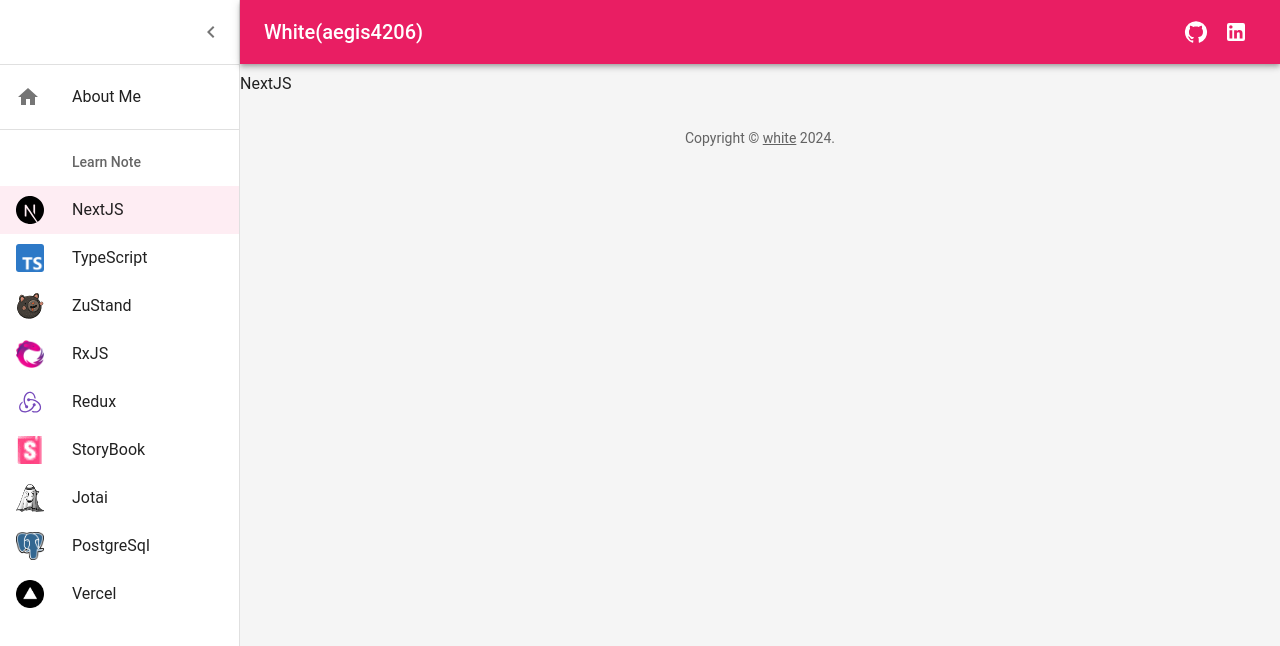
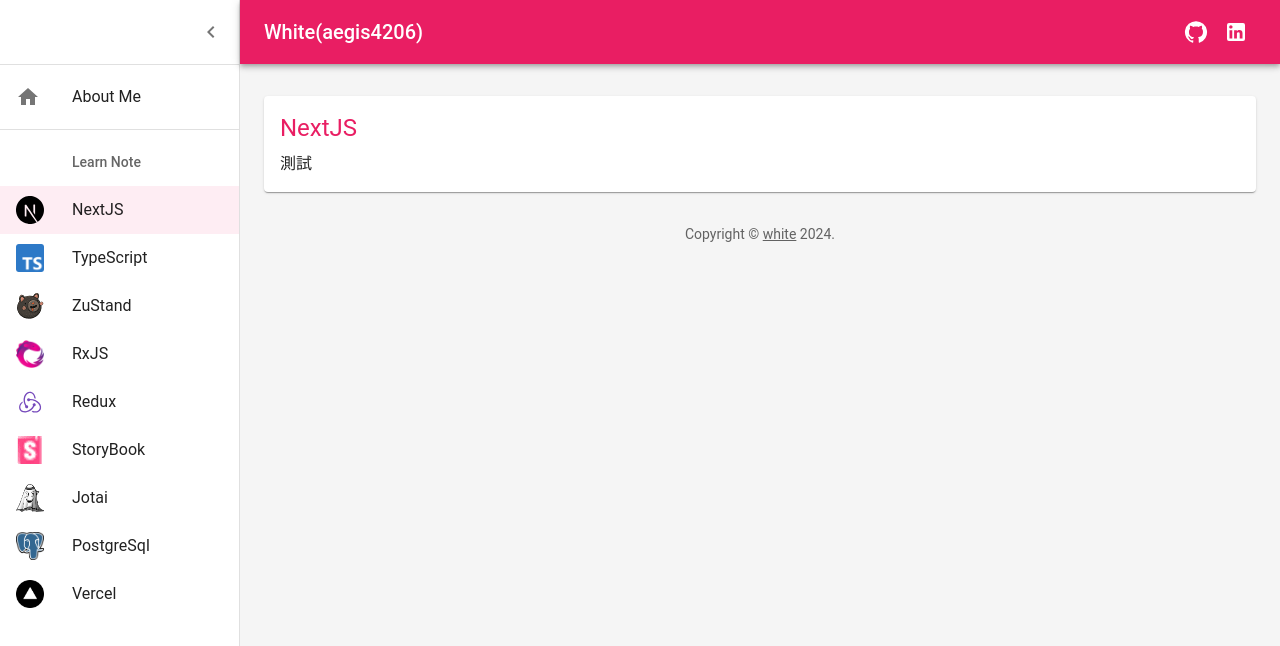
Before and after one commit to aegis4206/my-blog, a Next.js app: page /NextJS in a window 1280 px wide. Shown: the top 646 px of the page. Built offline with nearby package versions, Linux system fonts and the light colour scheme.

Commit message:
fix: CSR props傳遞問題、type

```diff
--- a/app/@component/Dashboard.tsx
+++ b/app/@component/Dashboard.tsx
@@ -10,10 +10,8 @@
 import Typography from '@mui/material/Typography';
 import Divider from '@mui/material/Divider';
 import IconButton from '@mui/material/IconButton';
-import Badge from '@mui/material/Badge';
 import Container from '@mui/material/Container';
 import Grid from '@mui/material/Grid';
-import Link from '@mui/material/Link';
 import MenuIcon from '@mui/icons-material/Menu';
 import ChevronLeftIcon from '@mui/icons-material/ChevronLeft';
 import GitHubIcon from '@mui/icons-material/GitHub';
@@ -22,8 +20,6 @@
 
 import theme from './theme';
 import Footer from './Footer'
-
-
 
 
 const drawerWidth: number = 240;
@@ -76,14 +72,14 @@
   }),
   );
 
-// TODO remove, this demo shouldn't need to reset the theme.
-// const defaultTheme = createTheme();
 
-export default function Dashboard({
-  content,
-}: {
-  content: React.ReactNode
-}) {
+export default function Dashboard(
+  {
+    children,
+  }: {
+    children: React.ReactNode
+  }
+) {
 
   const [open, setOpen] = React.useState(true);
 
@@ -167,7 +163,7 @@
           <Toolbar />
           <Container maxWidth={false} sx={{ mt: 4, mb: 4 }}>
             <Grid container spacing={3}>
-              {content}
+              {children}
             </Grid>
             <Footer sx={{ pt: 4 }} />
           </Container>
--- a/app/@component/listItems.tsx
+++ b/app/@component/listItems.tsx
@@ -19,11 +19,13 @@
 import typescript from '@/app/@img/typescript.png'
 import rxjs from '@/app/@img/rxjs.png'
 import zustand from '@/app/@img/zustand.png'
+import { Node } from 'postcss';
 
 
 interface ListObj {
   title: string,
-  path: string
+  path: string,
+  icon: React.ReactNode
 }
 
 const List = ({ listArr }: any) => {
--- a/app/NextJS/page.tsx
+++ b/app/NextJS/page.tsx
@@ -1,9 +1,33 @@
-'use client'
+import type { Metadata } from 'next'
 import React from 'react'
+import { Grid, Typography, Paper } from '@mui/material'
+
+export const metadata: Metadata = {
+    title: "learn daily note",
+    description: 'Next JS',
+  }
 
 const NextJS = () => {
+
     return (
-        <div>NextJS</div>
+        <Grid item xs={12} md={12}>
+            <Paper
+                sx={{
+                    p: 2,
+                    display: 'flex',
+                    flexDirection: 'column',
+                    height: '100%',
+                }}
+            >
+                <Typography component="h2" variant="h5" color="primary" gutterBottom>
+                    NextJS
+                </Typography>
+                <Typography>
+                    測試
+                </Typography>
+            </Paper>
+        </Grid>
+
     )
 }
 
--- a/app/layout.tsx
+++ b/app/layout.tsx
@@ -4,10 +4,9 @@
 
 import Dashboard from './@component/Dashboard'
 
-
 export const metadata: Metadata = {
   title: "white's blog",
-  description: 'learn daily',
+  description: 'about me',
 }
 
 export default function RootLayout({
@@ -20,12 +19,12 @@
   return (
     <html lang="en">
       <head>
-        {/* <title>white&apos;s blog</title>
-        <meta name="description" content="white's blog" /> */}
+        {/* <title>white&apos;s blog</title> */}
+        {/* <meta name="description" content="white's blog" /> */}
         <link rel="stylesheet" href="https://cdnjs.cloudflare.com/ajax/libs/font-awesome/6.5.1/css/all.min.css" />
       </head>
       <body>
-        <Dashboard content={children}></Dashboard>
+        <Dashboard>{children}</Dashboard>
       </body>
     </html>
   )
```
